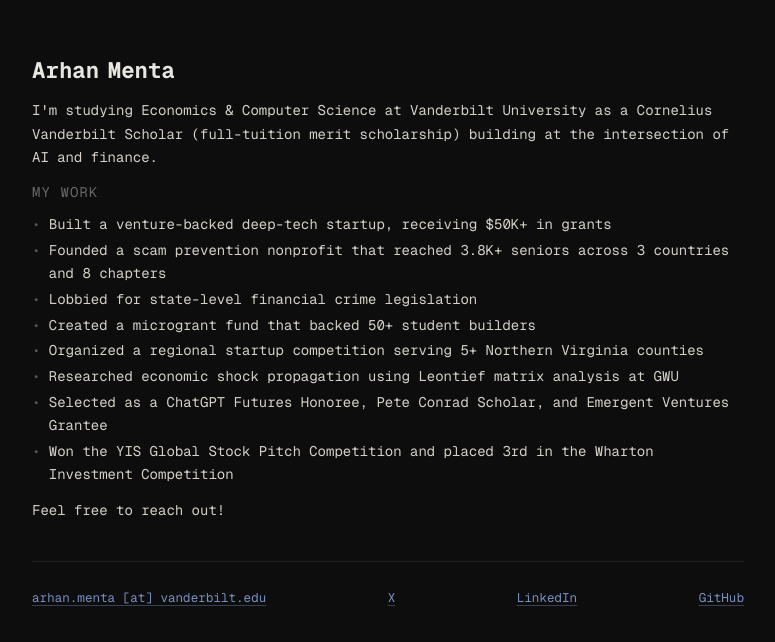
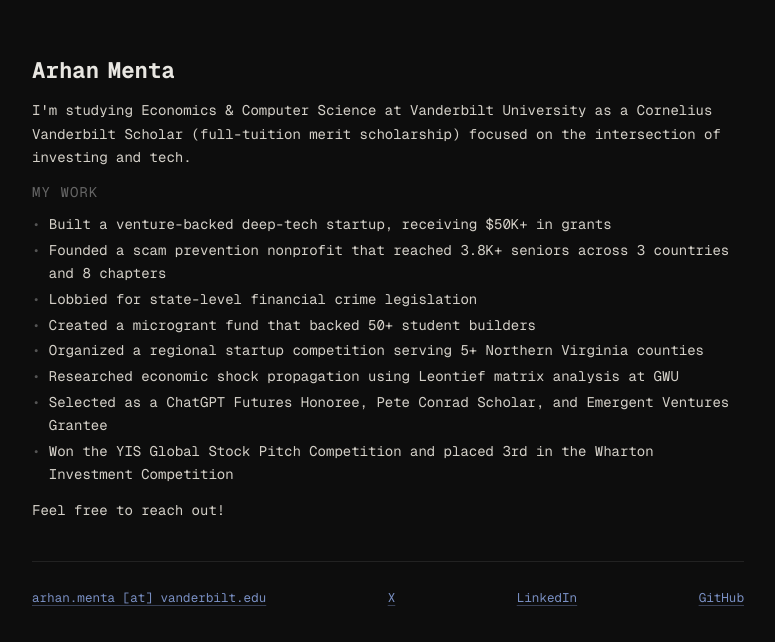
Before and after one commit to arhanmenta/personal_website, a plain HTML site: page index.html in a window 1280 px wide. Shown: the whole page, without its empty margins (252-1027 px from the left). Drawn offline with nearby package versions, Linux system fonts and the light colour scheme.

Commit message:
Update bio text

```diff
--- a/index.html
+++ b/index.html
@@ -159,7 +159,7 @@
     <h1 class="reveal reveal-1">Arhan Menta</h1>
 
     <p class="reveal reveal-2">
-      I'm studying Economics &amp; Computer Science at Vanderbilt University as a Cornelius Vanderbilt Scholar (full-tuition merit scholarship) building at the intersection of AI and finance.
+      I'm studying Economics &amp; Computer Science at Vanderbilt University as a Cornelius Vanderbilt Scholar (full-tuition merit scholarship) focused on the intersection of investing and tech.
     </p>
 
     <div class="section-label reveal reveal-3">My Work</div>
```
